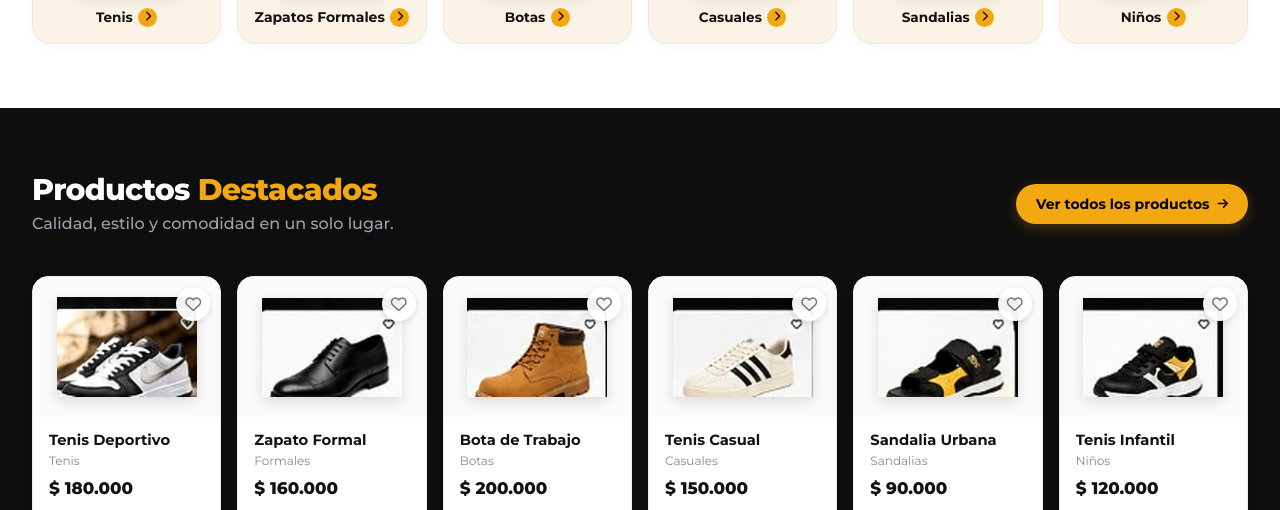
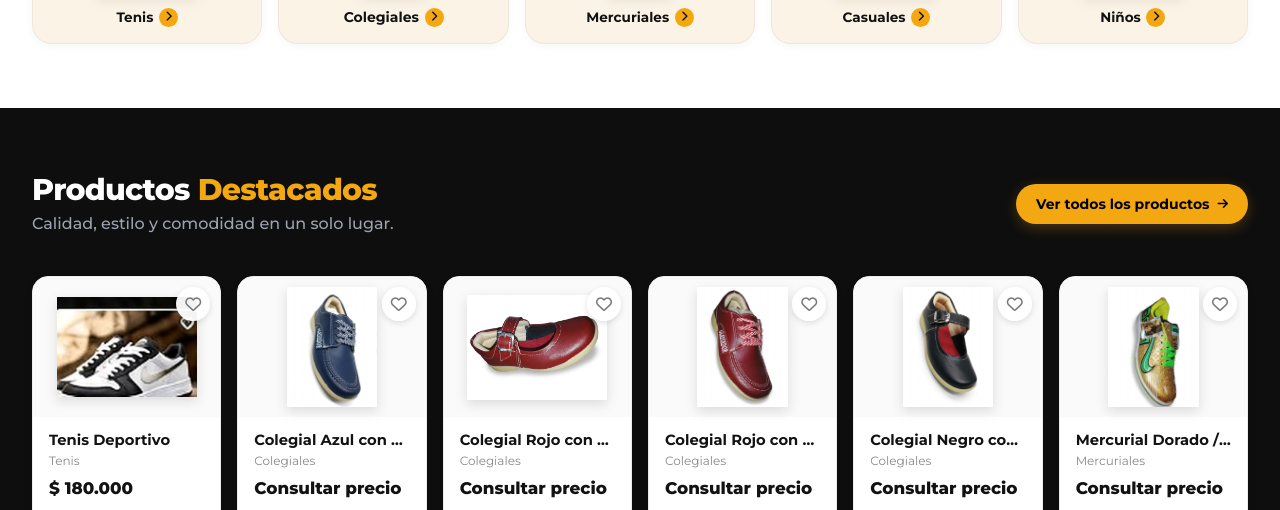
Before and after one commit to AndrexMrls/Gladiador, a plain HTML site: page index.html in a window 1280 px wide. Shown: the part 861-1371 px from the top of the page. Drawn offline with nearby package versions, Linux system fonts and the light colour scheme.

Commit message:
se subieron las fotos de los productos

```diff
--- a/index.html
+++ b/index.html
@@ -6,8 +6,8 @@
   <title>Gladiador | Paso a Paso, Con Actitud - Tienda de Calzado en Chinú, Córdoba</title>
 
   <!-- Meta SEO -->
-  <meta name="description" content="En Gladiador ofrecemos calzado de alta calidad, comodidad y estilo en Chinú, Córdoba. Tenis, zapatos formales, botas, casuales, sandalias y calzado infantil.">
-  <meta name="keywords" content="Gladiador, Zapatos Chinú Córdoba, Calzado Chinú, Tenis, Botas, Zapatos Formales">
+  <meta name="description" content="En Gladiador ofrecemos calzado de alta calidad, comodidad y estilo en Chinú, Córdoba. Tenis, mercuriales, colegiales, casuales y calzado infantil.">
+  <meta name="keywords" content="Gladiador, Zapatos Chinú Córdoba, Calzado Chinú, Tenis, Mercuriales, Colegiales">
   <link rel="icon" type="image/svg+xml" href="assets/images/helmet-icon.svg">
 
   <!-- Google Fonts: Montserrat & Caveat / Yellowtail -->
@@ -209,8 +209,8 @@
         </p>
       </div>
 
-      <!-- Cuadrícula de 6 Categorías -->
-      <div class="grid grid-cols-2 sm:grid-cols-3 lg:grid-cols-6 gap-3 sm:gap-4">
+      <!-- Cuadrícula de 5 Categorías -->
+      <div class="grid grid-cols-2 sm:grid-cols-3 lg:grid-cols-5 gap-3 sm:gap-4">
 
         <!-- Categoría 1: Tenis -->
         <div class="cat-card group" data-cat="Tenis">
@@ -225,26 +225,26 @@
           </div>
         </div>
 
-        <!-- Categoría 2: Zapatos Formales -->
-        <div class="cat-card group" data-cat="Formales">
+        <!-- Categoría 2: Colegiales -->
+        <div class="cat-card group" data-cat="Colegiales">
           <div class="cat-img-wrapper">
-            <img src="assets/images/cat-formales.png" alt="Zapatos Formales" class="cat-img">
+            <img src="assets/images/prod-colegial-azul-cordones.png" alt="Zapato colegial azul" class="cat-img">
           </div>
           <div class="cat-pill">
-            <span class="text-center text-xs sm:text-sm">Zapatos Formales</span>
+            <span class="text-center text-xs sm:text-sm">Colegiales</span>
             <div class="cat-arrow-circle flex-shrink-0">
               <i class="fas fa-chevron-right"></i>
             </div>
           </div>
         </div>
 
-        <!-- Categoría 3: Botas -->
-        <div class="cat-card group" data-cat="Botas">
+        <!-- Categoría 3: Mercuriales -->
+        <div class="cat-card group" data-cat="Mercuriales">
           <div class="cat-img-wrapper">
-            <img src="assets/images/cat-botas.png" alt="Botas" class="cat-img">
+            <img src="assets/images/prod-mercurial-dorado-verde.png" alt="Mercuriales doradas y verdes" class="cat-img">
           </div>
           <div class="cat-pill">
-            <span>Botas</span>
+            <span>Mercuriales</span>
             <div class="cat-arrow-circle">
               <i class="fas fa-chevron-right"></i>
             </div>
@@ -264,20 +264,7 @@
           </div>
         </div>
 
-        <!-- Categoría 5: Sandalias -->
-        <div class="cat-card group" data-cat="Sandalias">
-          <div class="cat-img-wrapper">
-            <img src="assets/images/cat-sandalias.png" alt="Sandalias" class="cat-img">
-          </div>
-          <div class="cat-pill">
-            <span>Sandalias</span>
-            <div class="cat-arrow-circle">
-              <i class="fas fa-chevron-right"></i>
-            </div>
-          </div>
-        </div>
-
-        <!-- Categoría 6: Niños -->
+        <!-- Categoría 5: Niños -->
         <div class="cat-card group" data-cat="Niños">
           <div class="cat-img-wrapper">
             <img src="assets/images/cat-ninos.png" alt="Niños" class="cat-img">
@@ -455,7 +442,7 @@
           <img src="assets/images/store-front.jpg" alt="Tienda Gladiador Chinú" class="w-full h-52 sm:h-60 object-cover transition-transform duration-500 hover:scale-105">
           <div class="absolute bottom-2 left-2 bg-black/80 backdrop-blur-sm text-white text-[0.7rem] px-2.5 py-1 rounded-md font-bold flex items-center gap-1.5">
             <span class="w-2 h-2 rounded-full bg-green-500 animate-pulse"></span>
-            Tienda Física Abierta
+            Fabrica Fisica Abierta
           </div>
         </div>
 
@@ -648,7 +635,7 @@
       <div class="flex items-center justify-between pb-3 border-b border-white/10">
         <div class="flex items-center gap-3 flex-grow mr-4">
           <i class="fas fa-search text-[#F3A812]"></i>
-          <input type="text" id="searchInput" placeholder="Buscar tenis, botas, formales, sandalias..." class="w-full bg-transparent text-white placeholder-gray-400 focus:outline-none text-base">
+          <input type="text" id="searchInput" placeholder="Buscar tenis, mercuriales, colegiales, casuales..." class="w-full bg-transparent text-white placeholder-gray-400 focus:outline-none text-base">
         </div>
         <button id="closeSearch" class="text-gray-400 hover:text-white">
           <i class="fas fa-times text-lg"></i>
--- a/script.js
+++ b/script.js
@@ -21,47 +21,124 @@ const PRODUCTS_DATA = [
   },
   {
     id: 2,
-    name: "Zapato Formal",
-    category: "Formales",
-    price: 160000,
-    priceFormatted: "$ 160.000",
-    image: "assets/images/prod-zapato-formal.png",
-    description: "Zapato de vestir confeccionado en cuero legítimo con acabado brillante. Elegancia atemporal, plantilla acolchada y máxima distinción para ocasiones especiales.",
-    sizes: [38, 39, 40, 41, 42, 43],
-    colors: ["Negro Clásico", "Café Miel"]
+    name: "Colegial Azul con Cordones",
+    category: "Colegiales",
+    price: 0,
+    priceFormatted: "Consultar precio",
+    image: "assets/images/prod-colegial-azul-cordones.png",
+    description: "Zapato colegial azul con cordones blancos, ideal para el uniforme y las actividades de todos los días.",
+    sizes: [35, 36, 37, 38, 39, 40, 41],
+    colors: ["Azul"]
+  },
+  {
+    id: 11,
+    name: "Colegial Rojo con Hebilla",
+    category: "Colegiales",
+    price: 0,
+    priceFormatted: "Consultar precio",
+    image: "assets/images/prod-colegial-rojo-hebilla.png",
+    description: "Zapato colegial rojo con tira y hebilla. Consulta por WhatsApp el precio y las tallas disponibles.",
+    sizes: [35, 36, 37, 38, 39, 40, 41],
+    colors: ["Rojo"]
+  },
+  {
+    id: 12,
+    name: "Colegial Rojo con Cordones",
+    category: "Colegiales",
+    price: 0,
+    priceFormatted: "Consultar precio",
+    image: "assets/images/prod-colegial-rojo-cordones.png",
+    description: "Zapato colegial rojo con cordones blancos. Consulta por WhatsApp el precio y las tallas disponibles.",
+    sizes: [35, 36, 37, 38, 39, 40, 41],
+    colors: ["Rojo"]
+  },
+  {
+    id: 13,
+    name: "Colegial Negro con Hebilla",
+    category: "Colegiales",
+    price: 0,
+    priceFormatted: "Consultar precio",
+    image: "assets/images/prod-colegial-negro-hebilla.png",
+    description: "Zapato colegial negro con tira y hebilla. Consulta por WhatsApp el precio y las tallas disponibles.",
+    sizes: [35, 36, 37, 38, 39, 40, 41],
+    colors: ["Negro"]
   },
   {
     id: 3,
-    name: "Bota de Trabajo",
-    category: "Botas",
-    price: 200000,
-    priceFormatted: "$ 200.000",
-    image: "assets/images/prod-bota-trabajo.png",
-    description: "Bota robusta estilo nubuck con costuras reforzadas y suela antideslizante todoterreno. Máxima protección, resistencia y confort durante toda la jornada.",
-    sizes: [38, 39, 40, 41, 42, 43, 44],
-    colors: ["Mostaza / Trigo", "Café Oscuro"]
+    name: "Mercurial Dorado / Verde",
+    category: "Mercuriales",
+    price: 0,
+    priceFormatted: "Consultar precio",
+    image: "assets/images/prod-mercurial-dorado-verde.png",
+    description: "Modelo de fútbol en tonos dorados y verdes. Consulta por WhatsApp el precio y las tallas disponibles.",
+    sizes: [35, 36, 37, 38, 39, 40, 41],
+    colors: ["Dorado / Verde"]
   },
   {
-    id: 4,
-    name: "Tenis Casual",
-    category: "Casuales",
-    price: 150000,
-    priceFormatted: "$ 150.000",
-    image: "assets/images/prod-tenis-casual.png",
-    description: "Silueta clásica urbana en blanco nítido con detalles en contraste. Versátiles, combinan con jeans, bermudas o atuendos relajados de fin de semana.",
-    sizes: [36, 37, 38, 39, 40, 41, 42],
-    colors: ["Blanco / Franjas Negras", "Blanco Total"]
+    id: 7,
+    name: "Mercurial Azul",
+    category: "Mercuriales",
+    price: 0,
+    priceFormatted: "Consultar precio",
+    image: "assets/images/prod-mercurial-azul.png",
+    description: "Modelo de fútbol en tonos azules, negros y blancos. Consulta por WhatsApp el precio y las tallas disponibles.",
+    sizes: [35, 36, 37, 38, 39, 40, 41],
+    colors: ["Azul / Negro / Blanco"]
   },
   {
-    id: 5,
-    name: "Sandalia Urbana",
-    category: "Sandalias",
-    price: 90000,
-    priceFormatted: "$ 90.000",
-    image: "assets/images/prod-sandalia-urbana.png",
-    description: "Sandalias ajustables con correas ergonómicas y suela texturizada antifatiga. Frescura total y soporte para climas cálidos y paseos casuales.",
-    sizes: [38, 39, 40, 41, 42],
-    colors: ["Negro / Amarillo", "Negro Total"]
+    id: 8,
+    name: "Mercurial Negro / Azul",
+    category: "Mercuriales",
+    price: 0,
+    priceFormatted: "Consultar precio",
+    image: "assets/images/prod-mercurial-negro-azul.png",
+    description: "Modelo de fútbol en tonos negros y azules. Consulta por WhatsApp el precio y las tallas disponibles.",
+    sizes: [35, 36, 37, 38, 39, 40, 41],
+    colors: ["Negro / Azul"]
+  },
+  {
+    id: 9,
+    name: "Mercurial Plata / Verde",
+    category: "Mercuriales",
+    price: 0,
+    priceFormatted: "Consultar precio",
+    image: "assets/images/prod-mercurial-plata-verde.png",
+    description: "Modelo de fútbol en tonos plata y verdes. Consulta por WhatsApp el precio y las tallas disponibles.",
+    sizes: [35, 36, 37, 38, 39, 40, 41],
+    colors: ["Plata / Verde"]
+  },
+  {
+    id: 10,
+    name: "Mercurial Negro / Azul Estrellas",
+    category: "Mercuriales",
+    price: 0,
+    priceFormatted: "Consultar precio",
+    image: "assets/images/prod-mercurial-negro-azul-estrellas.png",
+    description: "Modelo de fútbol negro con detalles azules y diseño de estrellas. Consulta por WhatsApp el precio y las tallas disponibles.",
+    sizes: [35, 36, 37, 38, 39, 40, 41],
+    colors: ["Negro / Azul / Blanco"]
+  },
+  {
+    id: 14,
+    name: "Tenis Casual Negro con Cordones",
+    category: "Casuales",
+    price: 0,
+    priceFormatted: "Consultar precio",
+    image: "assets/images/prod-tenis-casual-negro-cordones.png",
+    description: "Tenis casual negro con cordones y acabado clásico. Consulta por WhatsApp el precio y las tallas disponibles.",
+    sizes: [36, 37, 38, 39, 40, 41, 42],
+    colors: ["Negro"]
+  },
+  {
+    id: 15,
+    name: "Tenis Casual Negro Urbano",
+    category: "Casuales",
+    price: 0,
+    priceFormatted: "Consultar precio",
+    image: "assets/images/prod-tenis-casual-negro-urbano.png",
+    description: "Tenis casual negro de estilo urbano con cordones. Consulta por WhatsApp el precio y las tallas disponibles.",
+    sizes: [36, 37, 38, 39, 40, 41, 42],
+    colors: ["Negro"]
   },
   {
     id: 6,
@@ -87,20 +164,20 @@ const HERO_SLIDES = [
     cta: "Explorar Colección"
   },
   {
-    title: "NUEVA LÍNEA",
-    subtitle: "CALZADO FORMAL & CUERO",
-    desc: "Elegancia, presencia y distinción con materiales seleccionados de la más alta calidad.",
-    tagline: "Presencia que impone respeto",
+    title: "COLEGIALES",
+    subtitle: "LISTOS PARA CADA DÍA",
+    desc: "Calzado clásico para acompañar el uniforme y la jornada escolar.",
+    tagline: "Comodidad para aprender y avanzar",
     image: "assets/images/prod-zapato-formal.png",
-    cta: "Ver Zapatos Formales"
+    cta: "Ver Colegiales"
   },
   {
-    title: "BOTAS Y RESISTENCIA",
-    subtitle: "PREPARADO PARA TODO RETO",
-    desc: "Suelas con tracción superior y confort garantizado para terrenos exigentes.",
-    tagline: "Firmeza en cada paso",
-    image: "assets/images/prod-bota-trabajo.png",
-    cta: "Ver Botas"
+    title: "MERCURIALES",
+    subtitle: "LISTO PARA CADA JUGADA",
+    desc: "Calzado deportivo para acompañarte en la cancha con comodidad y estabilidad.",
+    tagline: "Domina cada jugada",
+    image: "assets/images/prod-mercurial-dorado-verde.png",
+    cta: "Ver Mercuriales"
   }
 ];
 
```
Also changed, not shown: assets/images/about-helmet.jpg, assets/images/prod-colegial-azul-cordones.png (added), assets/images/prod-colegial-negro-hebilla.png (added), assets/images/prod-colegial-rojo-cordones.png (added), assets/images/prod-colegial-rojo-hebilla.png (added), assets/images/prod-mercurial-azul.png (added), assets/images/prod-mercurial-dorado-verde.png (added), assets/images/prod-mercurial-negro-azul-estrellas.png (added), assets/images/prod-mercurial-negro-azul.png (added), assets/images/prod-mercurial-plata-verde.png (added), assets/images/prod-tenis-casual-negro-cordones.png (added), assets/images/prod-tenis-casual-negro-urbano.png (added), 1 other file.
